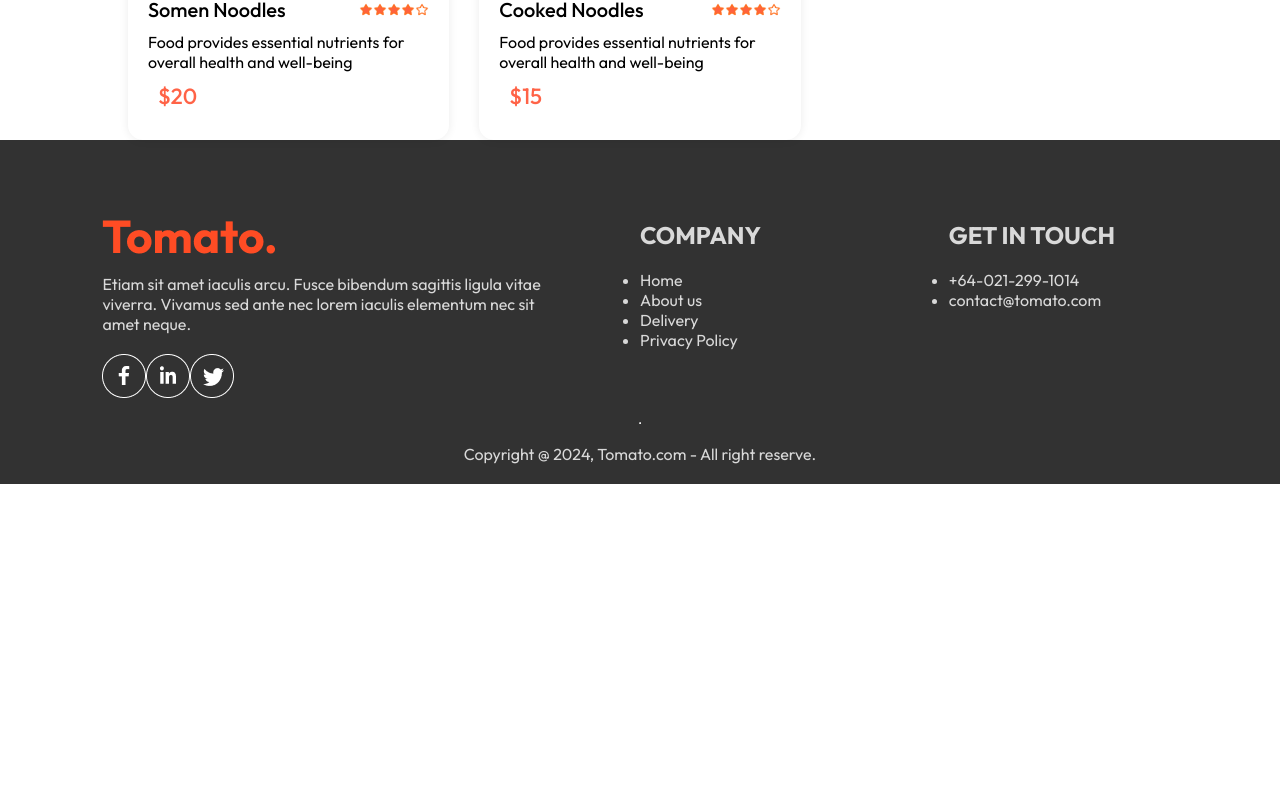
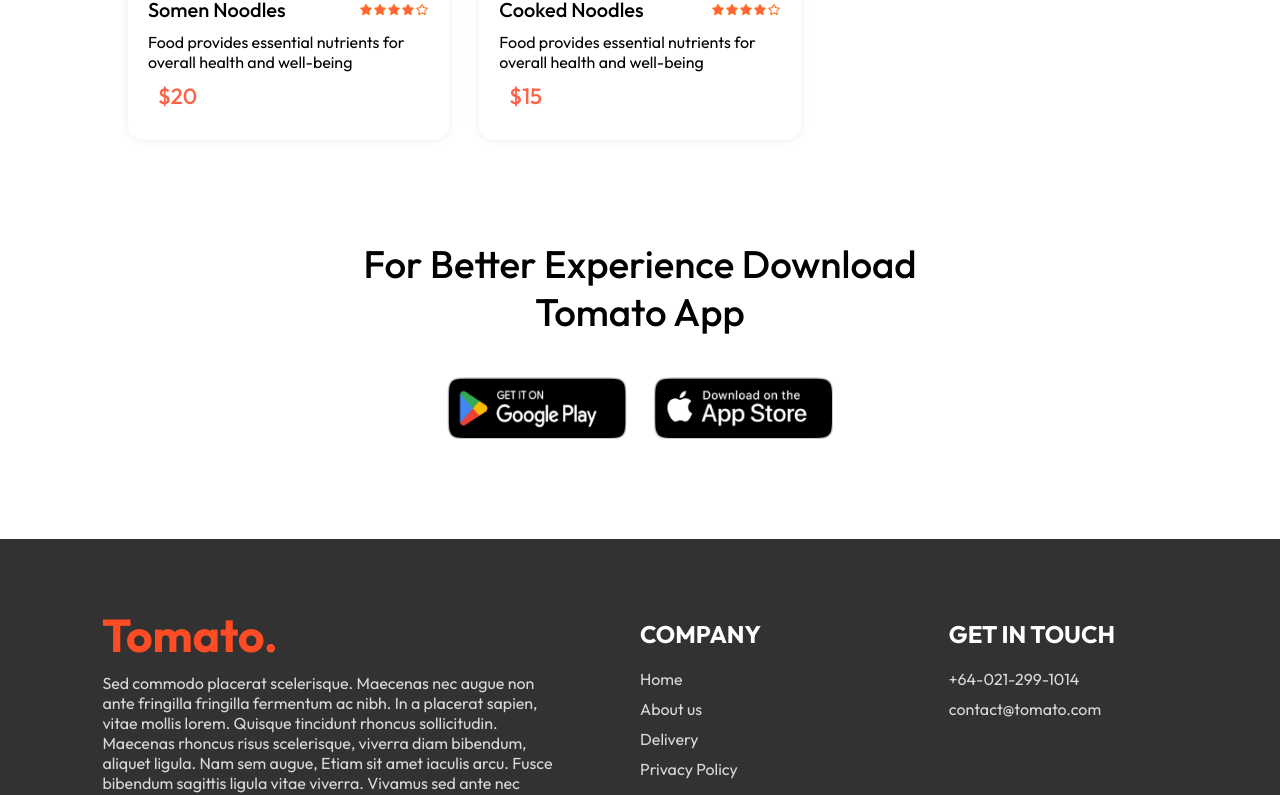
Before and after one commit to prakash-pra/Food-delivery-applition, a React (Vite) app in the folder frontend/: page / in a window 1280 px wide. Shown: the part 6019-6814 px from the top of the page. Before the commit the page ends 6503 px from the top, so only its background shows below. Built offline with nearby package versions, Linux system fonts and the light colour scheme.

Commit message:
add: footer added

```diff
--- /dev/null
+++ b/frontend/src/components/AppDownload/AppDownload.css
@@ -0,0 +1,22 @@
+.app-download {
+  margin: auto auto;
+  margin-top: 100px;
+  font-size: max(3vw, 20px);
+  text-align: center;
+  font-weight: 500;
+}
+.app-download-platforms {
+  display: flex;
+  justify-content: center;
+  gap: max(2vw, 10px);
+  margin-top: 40px;
+}
+.app-download-platforms img {
+  width: max(30vw, 120px);
+  max-width: 180px;
+  transition: 0.5s;
+  cursor: pointer;
+}
+.app-download-platforms img:hover {
+  transform: scale(1.05);
+}
--- /dev/null
+++ b/frontend/src/components/AppDownload/AppDownload.jsx
@@ -0,0 +1,18 @@
+import React from "react";
+import "./AppDownload.css";
+import { assets } from "../../assets/assets";
+function AppDownload() {
+  return (
+    <div className='app-download' id='app-download'>
+      <p>
+        For Better Experience Download <br /> Tomato App{" "}
+      </p>
+      <div className='app-download-platforms'>
+        <img src={assets.play_store} alt='' />
+        <img src={assets.app_store} alt='' />
+      </div>
+    </div>
+  );
+}
+
+export default AppDownload;
--- a/frontend/src/components/Footer/Footer.css
+++ b/frontend/src/components/Footer/Footer.css
@@ -7,6 +7,7 @@
   gap: 20px;
   padding: 20px 8vw;
   padding-top: 80px;
+  margin-top: 100px;
 }
 .footer-content {
   width: 100%;
@@ -21,4 +22,26 @@
   flex-direction: column;
   gap: 20px;
   align-items: start;
+  cursor: pointer;
 }
+.footer-content-left li,
+.footer-content-right li,
+.footer-content-center li {
+  list-style: none;
+  margin-bottom: 10px;
+}
+.footer-content-right h2,
+.footer-content-center h2 {
+  color: white;
+}
+.footer-social-icons img {
+  width: 40px;
+  margin-right: 15px;
+}
+.footer hr {
+  width: 100%;
+  height: 2px;
+  margin: 20px 0px;
+  background-color: grey;
+  border: none;
+}
--- a/frontend/src/components/Footer/Footer.jsx
+++ b/frontend/src/components/Footer/Footer.jsx
@@ -9,9 +9,13 @@
         <div className='footer-content-left'>
           <img src={assets.logo} alt='' />
           <p>
-            Etiam sit amet iaculis arcu. Fusce bibendum sagittis ligula vitae
-            viverra. Vivamus sed ante nec lorem iaculis elementum nec sit amet
-            neque.
+            Sed commodo placerat scelerisque. Maecenas nec augue non ante
+            fringilla fringilla fermentum ac nibh. In a placerat sapien, vitae
+            mollis lorem. Quisque tincidunt rhoncus sollicitudin. Maecenas
+            rhoncus risus scelerisque, viverra diam bibendum, aliquet ligula.
+            Nam sem augue, Etiam sit amet iaculis arcu. Fusce bibendum sagittis
+            ligula vitae viverra. Vivamus sed ante nec lorem iaculis elementum
+            nec sit amet neque.
           </p>
           <div className='footer-social-icons'>
             <img src={assets.facebook_icon} alt='' />
--- a/frontend/src/components/Header/Header.css
+++ b/frontend/src/components/Header/Header.css
@@ -33,4 +33,5 @@
   background-color: white;
   font-size: max(1vw, 13px);
   border-radius: 50px;
+  cursor: pointer;
 }
--- a/frontend/src/pages/Home/Home.jsx
+++ b/frontend/src/pages/Home/Home.jsx
@@ -3,6 +3,7 @@
 import Header from "../../components/Header/Header";
 import ExploreMenu from "../../components/ExploreMenu/ExploreMenu";
 import FoodDisplay from "../../components/FoodDisplay/FoodDisplay";
+import AppDownload from "../../components/AppDownload/AppDownload";
 const Home = () => {
   const [category, setCategory] = useState("All");
   return (
@@ -10,6 +11,7 @@
       <Header />
       <ExploreMenu category={category} setCategory={setCategory} />
       <FoodDisplay category={category} />
+      <AppDownload />
     </div>
   );
 };
```
